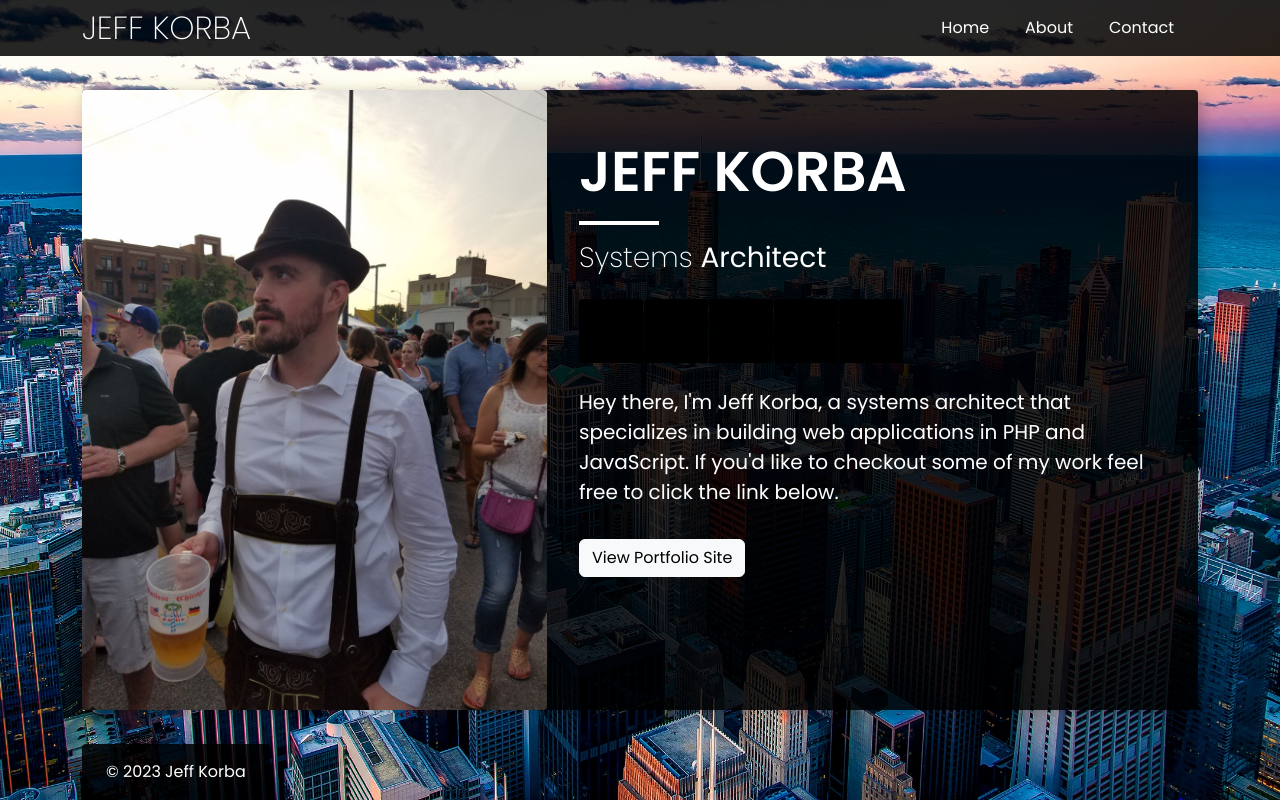
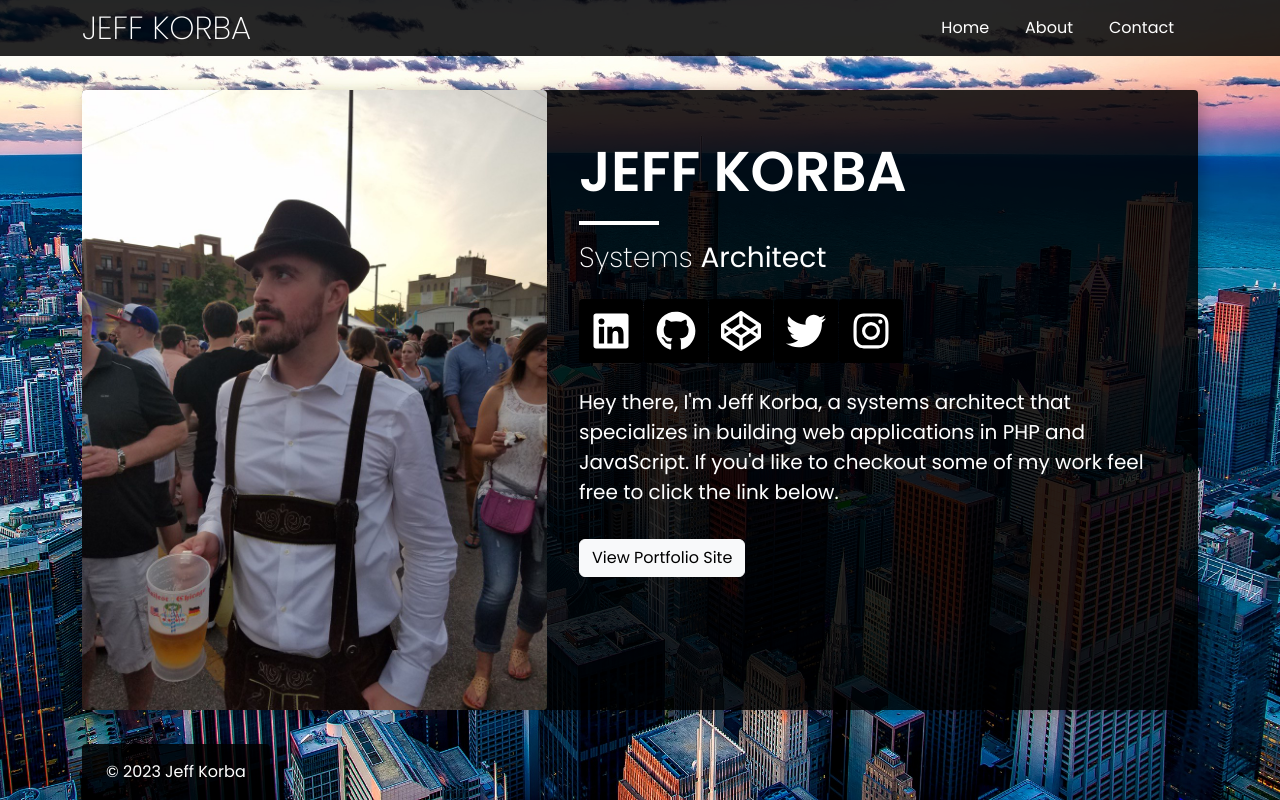
Before and after one commit to jeffkorba/jeffkorba.com-vuejs, a Vue app: page / in a window 1280 px wide. Built offline with nearby package versions, Linux system fonts and the light colour scheme.

Commit message:
Updated Import Approach for Font Awesome to Module-based; Updated Font Awesome Icon References

```diff
--- a/package.json
+++ b/package.json
@@ -9,7 +9,10 @@
 		"lint": "eslint . --ext .vue,.js,.jsx,.cjs,.mjs --fix --ignore-path .gitignore"
 	},
 	"dependencies": {
-    "@fortawesome/fontawesome-free": "^7.2.0",
+		"@fortawesome/fontawesome-svg-core": "^7.2.0",
+		"@fortawesome/free-brands-svg-icons": "^7.2.0",
+		"@fortawesome/free-solid-svg-icons": "^7.2.0",
+		"@fortawesome/vue-fontawesome": "^3.1.3",
 		"axios": "^1.4.0",
 		"bootstrap": "^5.3.0",
 		"vue": "^3.3.4",
--- a/src/main.js
+++ b/src/main.js
@@ -1,5 +1,3 @@
-import '@fortawesome/fontawesome-free/js/all.min.js';
-
 import '@/sass/main.scss';
 
 import { createApp } from 'vue';
--- /dev/null
+++ b/src/sass/_vendor.scss
@@ -0,0 +1,2 @@
+// BOOTSTRAP
+@use 'bootstrap/dist/css/bootstrap.min.css';
--- a/src/sass/main.scss
+++ b/src/sass/main.scss
@@ -1,9 +1,6 @@
-// VENDOR
-@use 'bootstrap/dist/css/bootstrap.min.css';
-
-// CORE
 @use '_variables.scss';
 @use '_fonts.scss';
+@use '_vendor.scss';
 
 body {
 	font-family: 'Poppins', sans-serif;
--- a/src/views/pages/Contact.vue
+++ b/src/views/pages/Contact.vue
@@ -6,11 +6,11 @@
 
 	<ul>
 		<li>
-			<div class="icon"><i class="fa-solid fa-link"></i></div>
+			<div class="icon"><FontAwesomeIcon :icon="faLink" /></div>
 			<a href="https://korbaconsulting.com" target="_blank">korbaconsulting.com</a>
 		</li>
 		<li>
-			<div class="icon"><i class="fa-brands fa-linkedin"></i></div>
+			<div class="icon"><FontAwesomeIcon :icon="faLinkedin" /></div>
 			<a href="https://www.linkedin.com/in/jeffkorba" target="_blank">linkedin.com/in/jeffkorba</a>
 		</li>
 	</ul>
@@ -18,6 +18,9 @@
 </template>
 
 <script setup>
+import { FontAwesomeIcon } from '@fortawesome/vue-fontawesome';
+import { faLink } from '@fortawesome/free-solid-svg-icons';
+import { faLinkedin } from '@fortawesome/free-brands-svg-icons';
 </script>
 
 <style lang="scss" scoped>
--- a/src/views/pages/Home.vue
+++ b/src/views/pages/Home.vue
@@ -9,11 +9,11 @@
 	<div class="social mb-4">
 
 		<ul>
-			<li><a href="https://www.linkedin.com/in/jeffkorba" target="_blank"><i class="fa-brands fa-linkedin fa-2x"></i></a></li>
-			<li><a href="https://github.com/jeffkorba" target="_blank"><i class="fa-brands fa-github fa-2x"></i></a></li>
-			<li><a href="https://codepen.io/jeffkorba" target="_blank"><i class="fa-brands fa-codepen fa-2x"></i></a></li>
-			<li><a href="https://twitter.com/jeffkorba" target="_blank"><i class="fa-brands fa-x-twitter fa-2x"></i></a></li>
-			<li><a href="https://www.instagram.com/jeffkorba" target="_blank"><i class="fa-brands fa-instagram fa-2x"></i></a></li>
+			<li><a href="https://www.linkedin.com/in/jeffkorba" target="_blank"><FontAwesomeIcon :icon="faLinkedin" size="2x" /></a></li>
+			<li><a href="https://github.com/jeffkorba" target="_blank"><FontAwesomeIcon :icon="faGithub" size="2x" /></a></li>
+			<li><a href="https://codepen.io/jeffkorba" target="_blank"><FontAwesomeIcon :icon="faCodepen" size="2x" /></a></li>
+			<li><a href="https://twitter.com/jeffkorba" target="_blank"><FontAwesomeIcon :icon="faTwitter" size="2x" /></a></li>
+			<li><a href="https://www.instagram.com/jeffkorba" target="_blank"><FontAwesomeIcon :icon="faInstagram" size="2x" /></a></li>
 		</ul>
 
 	</div>
@@ -34,6 +34,8 @@
 </template>
 
 <script setup>
+import { FontAwesomeIcon } from '@fortawesome/vue-fontawesome';
+import { faLinkedin, faGithub, faCodepen, faTwitter, faInstagram } from '@fortawesome/free-brands-svg-icons';
 </script>
 
 <style lang="scss" scoped>
```
Also changed, not shown: 1 other file (tests, documents, lock files or other folders). Lines whose indentation alone changed are shown as unchanged.
